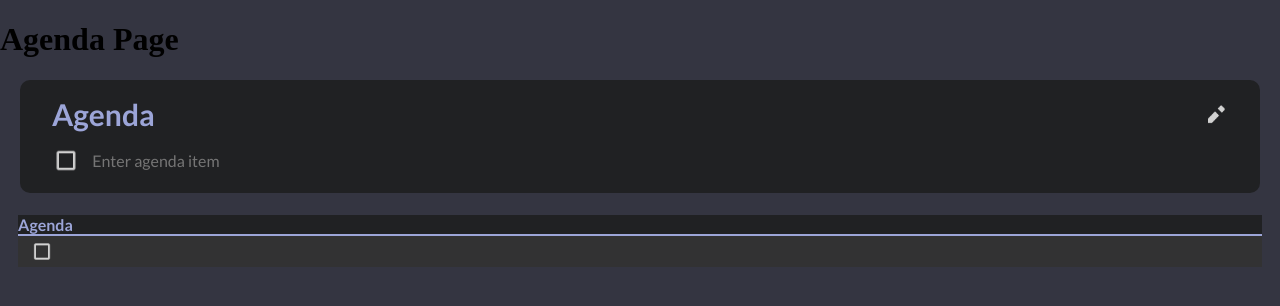
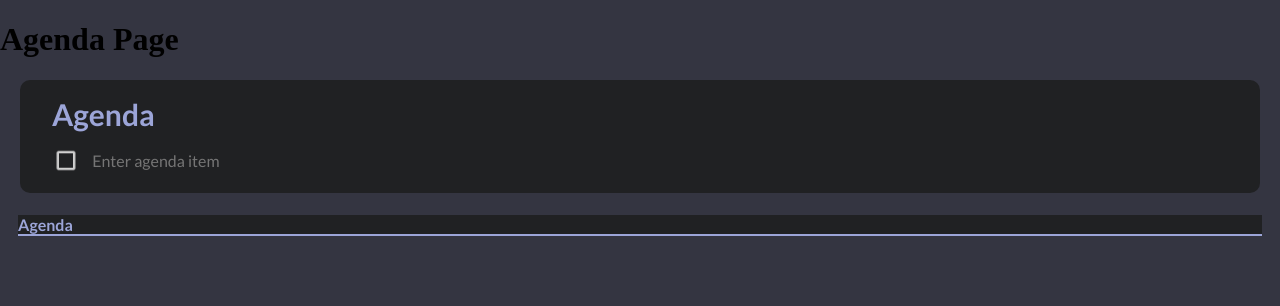
Before and after one commit to Jaywhisker/Satiscribble-UI, a Next.js app: page /agendadadudu in a window 1280 px wide. Shown: the top 306 px of the page. Built offline with nearby package versions, Linux system fonts and the light colour scheme.

Commit message:
Updated Agenda.tsx and AgendaBlocks.tsx
- Removed edit mode
- Updated functionality such that when there is no content in a row inside the Agenda Block, it will not create a blank new row in the leftSideBar's Agenda component.

- Backspace to delete a row added

```diff
--- a/src/components/centerArea/AgendaBlocks.tsx
+++ b/src/components/centerArea/AgendaBlocks.tsx
@@ -1,18 +1,15 @@
 import React, { useState } from 'react';
 import styles from "@/styles/components/DynamicTextArea.module.css";
-import stylo from "@/styles/components/AgendaBlock.module.css"
+import stylo from "@/styles/components/AgendaBlock.module.css";
 import ModularTextFieldAgenda from './ModularTextFieldAgenda';
 
 const checkedImage = '/CheckboxTicked.svg';
 const uncheckedImage = '/Checkbox.svg';
-const editIcon = '/Edit.svg';
-const tickIcon = '/Check.svg';
 const deleteIcon = '/Cancellation.svg';
 
 const AgendaBlock = ({ agendaItems: externalAgendaItems, onAgendaChange }) => {
   const [internalAgendaItems, setInternalAgendaItems] = useState([{ id: 0, name: '', completed: false }]);
   const [nextId, setNextId] = useState(1);
-  const [isEditMode, setIsEditMode] = useState(false); // Track whether the component is in edit mode
   const agendaItems = externalAgendaItems || internalAgendaItems;
 
   const updateAgendaItems = (newAgendaItems) => { // Function to update agenda items
@@ -23,9 +20,7 @@ const AgendaBlock = ({ agendaItems: externalAgendaItems, onAgendaChange }) => {
     }
   };
 
-  const handleCheckboxChange = (index) => {
-    if (!isEditMode) return;
-
+  const handleCheckboxChange = (index) => { // Handles changes to content of agenda item
     const newAgendaItems = [...agendaItems];
     newAgendaItems[index].completed = !newAgendaItems[index].completed;
     updateAgendaItems(newAgendaItems);
@@ -37,46 +32,40 @@ const AgendaBlock = ({ agendaItems: externalAgendaItems, onAgendaChange }) => {
     updateAgendaItems(newAgendaItems);
   };
 
-  const canAddNewItem = () => { // Determines if a new agenda item can be added
-    return agendaItems.length === 0 || agendaItems[agendaItems.length - 1].name.trim() !== '';
+  const handleKeyDown = (e, index) => { // Handles keyboard events like "Enter" and "Backspace"
+    if (e.ctrlKey && e.key === 'Enter') {
+      e.preventDefault();
+      addNewAgendaItem();
+    } else if (e.key === 'Backspace' && agendaItems[index].name === '') {
+      e.preventDefault();
+      if (agendaItems.length > 1) {
+        deleteAgendaItem(agendaItems[index].id);
+      }
+    }
   };
 
   const addNewAgendaItem = () => { // Adds a new agenda item to the list
-    if (canAddNewItem()) {
-      const newAgendaItems = [...agendaItems, { id: nextId, name: '', completed: false }];
+    const newAgendaItems = [...agendaItems, { id: nextId, name: '', completed: false }];
+    updateAgendaItems(newAgendaItems);
+    setNextId(nextId + 1);
+  };
+
+  const deleteAgendaItem = (idToDelete) => { // Deletes agenda item
+    if (agendaItems.length > 1) { // Prevents deletetion of row if there is only one agenda item left
+      const newAgendaItems = agendaItems.filter(item => item.id !== idToDelete);
       updateAgendaItems(newAgendaItems);
-      setNextId(nextId + 1);
     }
   };
 
-  const deleteAgendaItem = (idToDelete) => { // Deletes an agenda item from the list
-    const newAgendaItems = agendaItems.filter(item => item.id !== idToDelete);
-    updateAgendaItems(newAgendaItems);
-  };
-
-  const toggleEditMode = () => { // Toggle edit mode
-    if (isEditMode) { // Filter out empty agenda items before exiting edit mode
-      const filteredAgendaItems = agendaItems.filter(item => item.name.trim() !== '');
-      updateAgendaItems(filteredAgendaItems);
-    }
-    setIsEditMode(!isEditMode);
-  };
-
-  // TO DO:
   // Connect functionality to backend
   // Update agenda function
   // Retrieve agenda function
+
 
   return (
     <div className={styles.container}>
       <div className={stylo.titleContainer}>
         <h1 className={styles.titleTextStyle}>Agenda</h1>
-        <img
-          src={isEditMode ? tickIcon : editIcon}
-          onClick={toggleEditMode}
-          alt={isEditMode ? "Confirm" : "Edit"}
-          className={stylo.editButton}
-        />
       </div>
       {agendaItems.map((item, index) => (
         <div key={item.id} className={styles.agendaBlockTextFieldHolder}>
@@ -90,9 +79,9 @@ const AgendaBlock = ({ agendaItems: externalAgendaItems, onAgendaChange }) => {
             value={item.name}
             placeholder="Enter agenda item"
             onChange={(e) => handleAgendaChange(e.target.value, index)}
-            readOnly={!isEditMode}
+            onKeyDown={(e) => handleKeyDown(e, index)}
           />
-          {isEditMode && (
+          {agendaItems.length > 1 && (
             <img
               src={deleteIcon}
               onClick={() => deleteAgendaItem(item.id)}
@@ -102,9 +91,6 @@ const AgendaBlock = ({ agendaItems: externalAgendaItems, onAgendaChange }) => {
           )}
         </div>
       ))}
-      {isEditMode && (
-        <button onClick={addNewAgendaItem} disabled={!canAddNewItem()} className={styles.addAgendaButton}>Add Agenda Item</button>
-      )}
     </div>
   );
 };
--- a/src/components/leftArea/Agenda.tsx
+++ b/src/components/leftArea/Agenda.tsx
@@ -1,31 +1,35 @@
-import React, { useState } from 'react';
-import styles from "@/styles/components/leftSideBar.module.css"
+import React from 'react';
+import styles from "@/styles/components/leftSideBar.module.css";
 
 const checkedImage = '/CheckboxTicked.svg';
 const uncheckedImage = '/Checkbox.svg';
 
+interface AgendaItem {
+  id: number; // Identifier for each agenda item
+  name: string; // Content of agenda item
+  completed: boolean; // Status of agenda item
+}
 
-const defaultAgendaItems = [
-  { name: 'Task 1', completed: false },
-  { name: 'Task 2', completed: false },
-  { name: 'Task 3', completed: false },
-  { name: 'Task 4', completed: false },
+const defaultAgendaItems: AgendaItem[] = [
+  // Default items as placeholders, each with a unique id, only appears when used in isolation
+  { id: 1, name: 'Task 1', completed: false },
+  { id: 2, name: 'Task 2', completed: false },
+  { id: 3, name: 'Task 3', completed: false },
+  { id: 4, name: 'Task 4', completed: false },
 ];
 
-interface AgendaItem {
-  name: string;
-  completed: boolean;
-}
+const Agenda = ({ agendaItems = defaultAgendaItems, onAgendaChange }) => {
+  const handleCompletionChange = (id: number) => { // Handles change in completion status of an agenda item
+    const newAgendaItems = agendaItems.map(item => // Updates completion status of item with given id
+      item.id === id ? { ...item, completed: !item.completed } : item
+    );
 
-const Agenda = ({ agendaItems = defaultAgendaItems, onAgendaChange }) => {
-  const handleCompletionChange = (index: number) => {
-    const newAgendaItems = [...agendaItems];
-    newAgendaItems[index].completed = !newAgendaItems[index].completed;
-
-    if (onAgendaChange) {
+    if (onAgendaChange) { // Update parent component on the updated agenda items
       onAgendaChange(newAgendaItems);
     }
   };
+
+  const filteredAgendaItems = agendaItems.filter(item => item.name.trim() !== ''); // Filter out agenda items that do not have content
 
   return (
     <div className={styles.agendaContainer}>
@@ -33,13 +37,13 @@ const Agenda = ({ agendaItems = defaultAgendaItems, onAgendaChange }) => {
         <div className={styles.agendaButtonBar}>
           <b>Agenda</b>
         </div>
-        {agendaItems.map((item, index) => (
-          <div key={index} className={styles.agendaItemStyle}>
+        {filteredAgendaItems.map((item) => (
+          <div key={item.id} className={styles.agendaItemStyle}>
             <img
               className={styles.checkboxImage}
               src={item.completed ? checkedImage : uncheckedImage}
               alt={item.completed ? 'Checked' : 'Unchecked'}
-              onClick={() => handleCompletionChange(index)}
+              onClick={() => handleCompletionChange(item.id)}
             />
             {item.name}
           </div>
```
